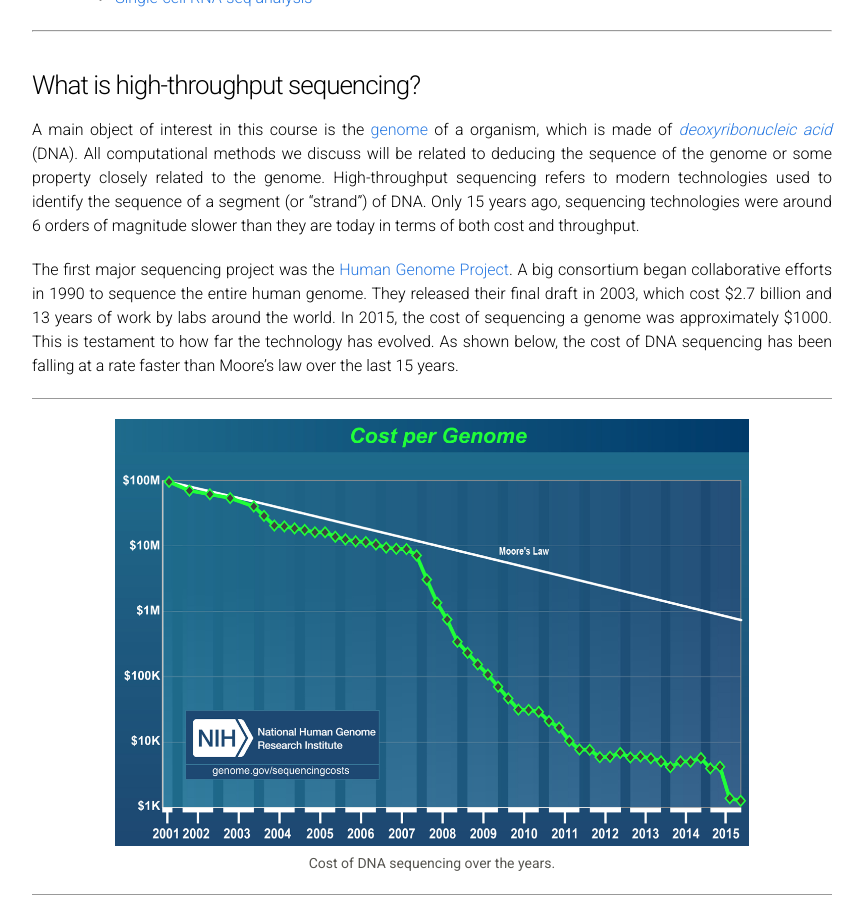
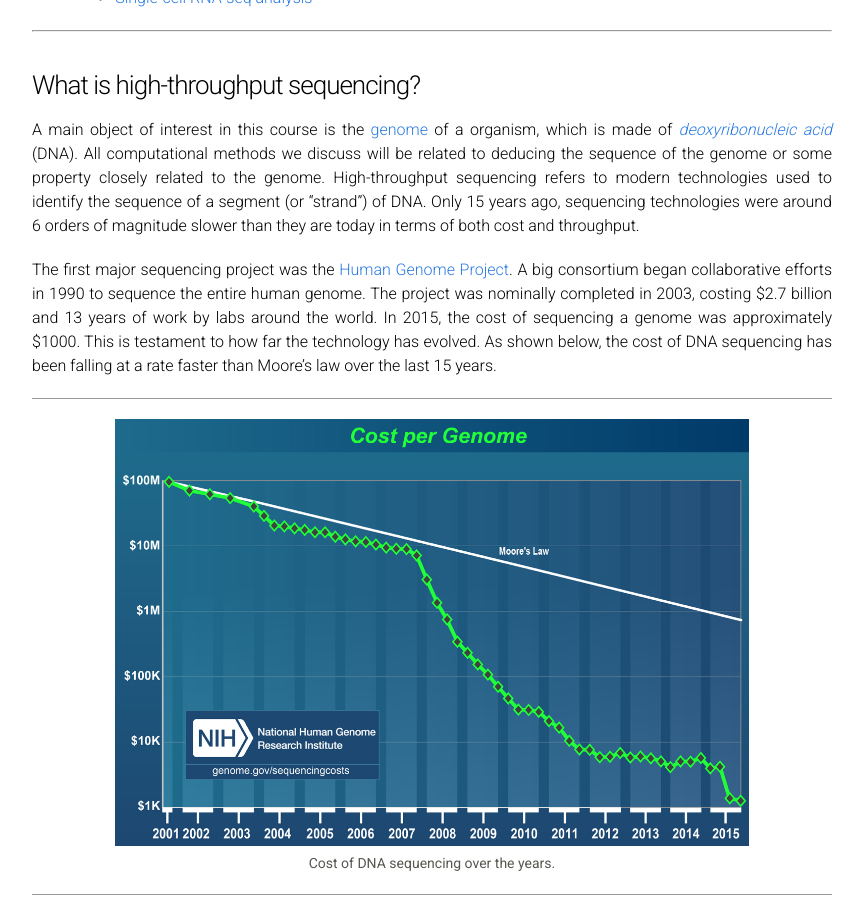
Before and after one commit to laurashen/data-science-sequencing.github.io, a Jekyll site: the page built from lectures/lecture1.md, in a window 1280 px wide and 900 px high, scrolled down 513 px. Shown: the whole window, without its empty margins (208-1073 px from the left). Built offline with Jekyll 4.4.1, drawn with Linux system fonts in a browser that asks for light colours; comment, search, counter and statistics services are not loaded.

Commit message:
incorporated Davids suggestions for lecture1

```diff
--- a/lectures/lecture1.md
+++ b/lectures/lecture1.md
@@ -38,7 +38,7 @@ The first major sequencing project was the
 [Human Genome Project](https://www.genome.gov/10001772).
 A big consortium began collaborative efforts in 1990 to
 sequence the entire human genome.
-They released their final draft in 2003, which cost $2.7 billion and 13 years of
+The project was nominally completed in 2003, costing $2.7 billion and 13 years of
 work by labs around the world. In 2015, the cost of sequencing a genome was approximately $1000. This is testament to how far the technology has
 evolved. As shown below,
 the cost of DNA sequencing has been falling
```
